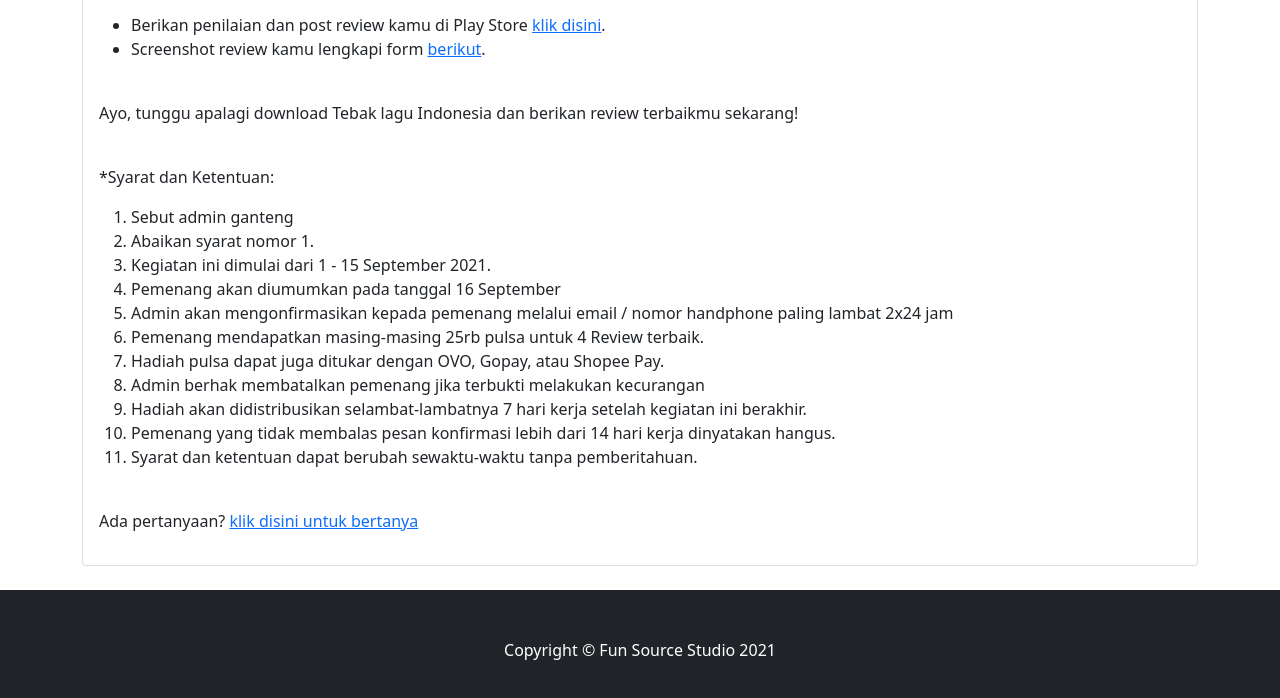
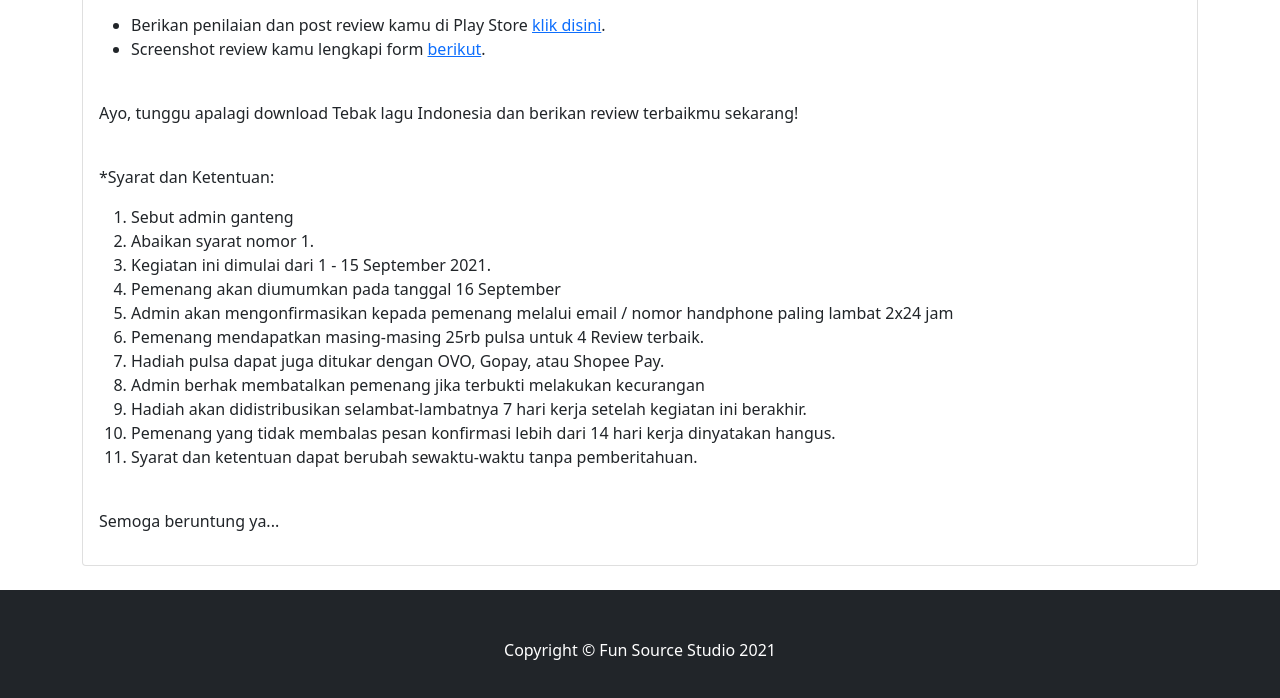
Before and after one commit to funsource/tebaklaguindonesia, a website: page event/show.html in a window 1280 px wide. Shown: the part 620-1318 px from the top of the page. Drawn offline with nearby package versions, Linux system fonts and the light colour scheme.

Commit message:
dah lah dah

```diff
--- a/event/show.html
+++ b/event/show.html
@@ -68,7 +68,7 @@
                                 <li>Syarat dan ketentuan dapat berubah sewaktu-waktu tanpa pemberitahuan.</li>
                             </ol>
                             <br>
-                            <p>Ada pertanyaan? <a href="https://play.google.com/store/apps/details?id=com.funsource.tebaklagu">klik disini untuk bertanya</a> </p>
+                            <p>Semoga beruntung ya...</p>
                         </div>
                     </div>
 
```
